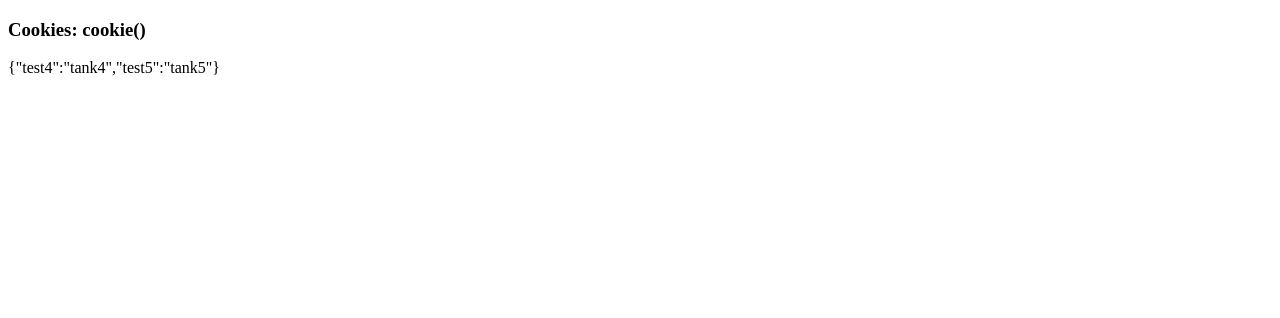
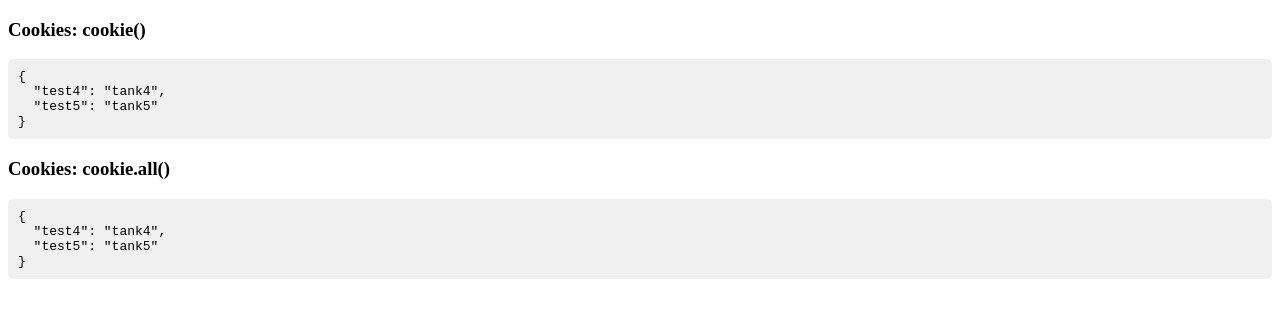
Before and after one commit to jaywcjlove/cookie.js, a plain HTML site: page demo.html in a window 1280 px wide. Drawn offline with Linux system fonts and the light colour scheme.

Commit message:
v2.1.1 chore: update dist/demo.html 88a2a7353816a4fdf136165e96a4f44b018f139c

```diff
--- a/demo.html
+++ b/demo.html
@@ -6,6 +6,13 @@
   <meta name="viewport" content="width=device-width, initial-scale=1.0">
   <title>Document</title>
   <script src="./cookie.js"></script>
+  <style>
+    pre {
+      background-color: #f0f0f0;
+      padding: 10px;
+      border-radius: 5px;
+    }
+  </style>
 </head>
 <body>
   <h3>Cookies: cookie()</h3>
@@ -15,9 +22,17 @@
     cookie('test3', 'tank3', 1);
     cookie.set('test4', 'tank4');
     cookie.set('test5', 'tank5');
-    const dom = document.createElement('div');
-    dom.innerHTML = JSON.stringify(cookie())
+    const dom = document.createElement('pre');
+    dom.innerHTML = JSON.stringify(cookie(), null, 2)
     document.body.appendChild(dom)
+  </script>
+  <h3>Cookies: cookie.all()</h3>
+  <script>
+    (() => {
+      const dom = document.createElement('pre');
+      dom.innerHTML = JSON.stringify(cookie(), null, 2)
+      document.body.appendChild(dom)
+    })();
   </script>
 </body>
 </html>
```
Also changed, not shown: lcov-report/index.html (+1 -1 lines), lcov-report/main.js.html (+1 -1 lines).
